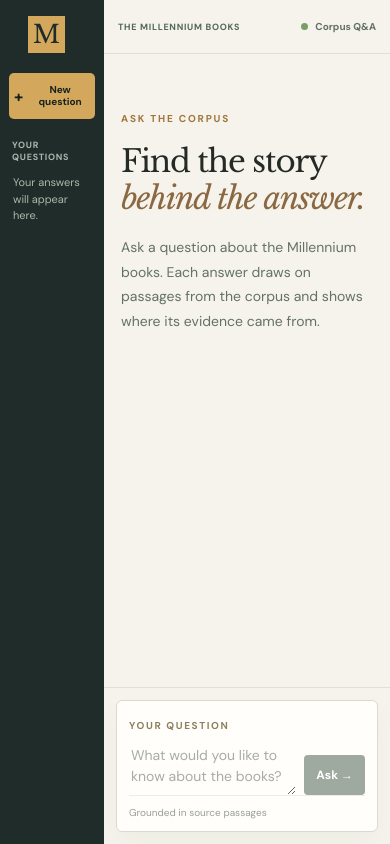
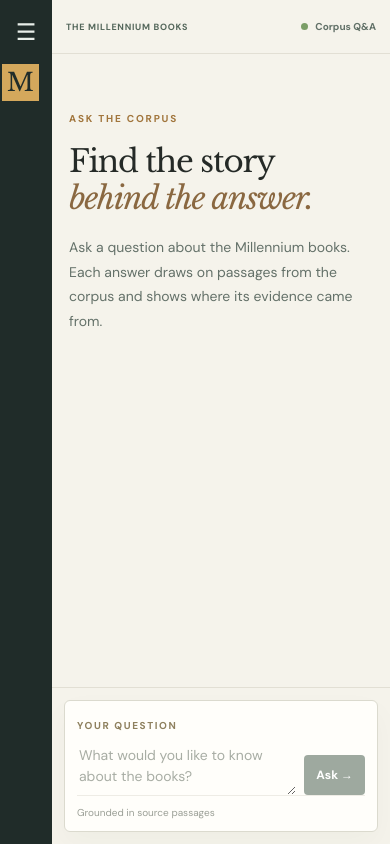
Before and after one commit to kubilaycaglayan/advanced-rag-with-langfuse, a Vue app in the folder frontend/: page / in a window 390 px wide. Built offline with nearby package versions, Linux system fonts and the light colour scheme.

Commit message:
Make mobile question gutter collapsible

```diff
--- a/frontend/src/App.vue
+++ b/frontend/src/App.vue
@@ -1,5 +1,5 @@
 <script setup lang="ts">
-import { computed, nextTick, onBeforeUnmount, ref, watch } from 'vue'
+import { computed, nextTick, onBeforeUnmount, onMounted, ref, watch } from 'vue'
 import { clearHistory, readHistory, writeHistory, type AnswerRecord } from './history'
 
 interface TraceObservation {
@@ -22,6 +22,8 @@ const traceError = ref('')
 const traceObservations = ref<TraceObservation[]>([])
 const traceCloseButton = ref<HTMLButtonElement | null>(null)
 const contentElement = ref<HTMLElement | null>(null)
+const sidebarOpen = ref(false)
+const sidebarToggle = ref<HTMLButtonElement | null>(null)
 const question = ref('')
 const pending = ref(false)
 const feedbackPending = ref(false)
@@ -132,23 +134,41 @@ async function closeTrace(): Promise<void> {
   document.querySelector<HTMLButtonElement>('.trace-button')?.focus()
 }
 
-onBeforeUnmount(() => { if (timer) clearInterval(timer) })
+async function closeSidebar(): Promise<void> {
+  sidebarOpen.value = false
+  await nextTick()
+  sidebarToggle.value?.focus()
+}
+
+function onWindowKeydown(event: KeyboardEvent): void {
+  if (event.key === 'Escape' && sidebarOpen.value) void closeSidebar()
+}
+
+onMounted(() => window.addEventListener('keydown', onWindowKeydown))
+onBeforeUnmount(() => {
+  if (timer) clearInterval(timer)
+  window.removeEventListener('keydown', onWindowKeydown)
+})
 </script>
 
 <template>
   <div class="shell">
-    <aside class="sidebar" aria-label="Question history">
-      <div class="brand"><span class="brand-mark">M</span><div><strong>MILLENNIUM</strong><small>CORPUS EXPLORER</small></div></div>
-      <button class="new-question" type="button" aria-label="New question" @click="selectedId = null; question = ''; error = ''"><span aria-hidden="true">+</span><span class="new-question-label">New question</span></button>
-      <div class="sidebar-scroll">
+    <aside class="sidebar" :class="{ 'sidebar--open': sidebarOpen }" aria-label="Question history">
+      <div class="sidebar-head">
+        <button ref="sidebarToggle" class="sidebar-toggle" type="button" :aria-label="sidebarOpen ? 'Collapse question history' : 'Expand question history'" :aria-expanded="sidebarOpen" aria-controls="question-history-list" @click="sidebarOpen = !sidebarOpen"><span aria-hidden="true">{{ sidebarOpen ? '×' : '☰' }}</span></button>
+        <div class="brand"><span class="brand-mark">M</span><div><strong>MILLENNIUM</strong><small>CORPUS EXPLORER</small></div></div>
+      </div>
+      <button class="new-question" type="button" aria-label="New question" @click="selectedId = null; question = ''; error = ''; sidebarOpen = false"><span aria-hidden="true">+</span><span class="new-question-label">New question</span></button>
+      <div id="question-history-list" class="sidebar-scroll">
         <div class="history-heading"><span>YOUR QUESTIONS</span><button v-if="history.length" type="button" @click="removeHistory">Clear</button></div>
         <p v-if="!history.length" class="empty-history">Your answers will appear here.</p>
-        <button v-for="item in history" :key="item.id" class="history-item" :class="{ active: selectedId === item.id }" type="button" :title="item.question" @click="selectedId = item.id; error = ''">
+        <button v-for="item in history" :key="item.id" class="history-item" :class="{ active: selectedId === item.id }" type="button" :title="item.question" @click="selectedId = item.id; error = ''; sidebarOpen = false">
           <span>{{ item.question }}</span><small>{{ formatDate(item.askedAt) }}</small>
         </button>
       </div>
       <div class="sidebar-foot">Answers are saved in this browser.</div>
     </aside>
+    <button v-if="sidebarOpen" class="sidebar-scrim" type="button" aria-label="Close question history" @click="closeSidebar"></button>
 
     <main class="main">
       <header class="topbar"><span>THE MILLENNIUM BOOKS</span><span class="status"><i></i> Corpus Q&amp;A</span></header>
--- a/frontend/src/style.css
+++ b/frontend/src/style.css
@@ -6,21 +6,39 @@ html,body,#app{height:100%;margin:0}
 button,textarea{font:inherit}
 button{cursor:pointer}
 .shell{display:flex;width:100%;height:100vh;height:100dvh;overflow:hidden}
-.sidebar{width:104px;flex:none;min-height:0;background:#202c29;color:#e8eee9;padding:16px 9px;display:flex;flex-direction:column;overflow:hidden}
-.brand{display:flex;justify-content:center;align-items:center;gap:11px;padding:0 0 20px}
+.sidebar{width:52px;flex:none;min-height:0;background:#202c29;color:#e8eee9;padding:12px 6px;display:flex;flex-direction:column;overflow:hidden}
+.sidebar--open{width:278px;margin-right:-226px;position:relative;z-index:11;box-shadow:12px 0 30px #101b1740;padding:12px 14px}
+.sidebar-head{display:flex;flex-direction:column;align-items:center;gap:12px}
+.sidebar-toggle{display:grid;place-items:center;width:40px;height:40px;flex:none;border:0;border-radius:4px;background:transparent;color:#e8eee9;font-size:23px;line-height:1}
+.sidebar-toggle:hover,.sidebar-toggle:focus-visible{background:#354740}
+.sidebar--open .sidebar-head{flex-direction:row;align-items:center;justify-content:flex-start;gap:8px;margin-bottom:18px}
+.sidebar--open .brand{padding:0}
+.sidebar--open .brand strong,.sidebar--open .brand small{display:block}
+.sidebar--open .brand strong{font-size:11px;letter-spacing:.13em}
+.sidebar--open .brand small{font-size:8px;letter-spacing:.1em;color:#b7c4bc;margin-top:4px}
+.sidebar:not(.sidebar--open) .new-question,.sidebar:not(.sidebar--open) .sidebar-scroll,.sidebar:not(.sidebar--open) .sidebar-foot{display:none}
+.sidebar-scrim{position:fixed;inset:0;z-index:10;border:0;background:#14231b99;cursor:default}
+.brand{display:flex;justify-content:center;align-items:center;gap:11px;padding:0}
 .brand-mark{font-family:'Libre Baskerville',serif;display:grid;place-items:center;background:#d4a85c;color:#202c29;width:37px;height:37px;flex:none;font-size:25px}
 .brand strong,.brand small{display:none}
 .new-question{display:flex;align-items:center;justify-content:center;gap:7px;background:#d4a85c;border:0;color:#17211d;padding:11px 5px;border-radius:5px;font-weight:700}
 .new-question:hover{background:#e2bb76}
 .new-question-label{font-size:10px;line-height:1.2}
+.sidebar--open .new-question{justify-content:flex-start;padding:12px 15px}
+.sidebar--open .new-question-label{font-size:13px}
 .sidebar-scroll{min-height:0;flex:1;overflow-y:auto;overscroll-behavior:contain;margin-top:20px;scrollbar-width:thin}
+.sidebar--open .sidebar-scroll{margin-top:22px}
 .history-heading{display:flex;flex-direction:column;align-items:flex-start;gap:6px;margin:0 3px 9px;color:#a8b8af;font-size:9px;font-weight:700;letter-spacing:.08em}
 .history-heading button{background:none;color:#b7c4bc;border:0;padding:0;font-size:11px;letter-spacing:0}
 .history-heading button:hover{color:#fff}
+.sidebar--open .history-heading{flex-direction:row;justify-content:space-between;align-items:center;margin:0 8px 12px;font-size:10px;letter-spacing:.14em}
 .history-item{width:100%;border:0;border-radius:4px;background:transparent;color:#e6ebe7;padding:10px 7px;text-align:left;margin:2px 0}
 .history-item:hover,.history-item.active{background:#354740}
 .history-item span{display:-webkit-box;-webkit-line-clamp:3;-webkit-box-orient:vertical;overflow:hidden;overflow-wrap:anywhere;font-size:11px;line-height:1.35}
 .history-item small{color:#abb9b0;font-size:9px;display:block;margin-top:5px;line-height:1.3}
+.sidebar--open .history-item{padding:12px}
+.sidebar--open .history-item span{font-size:13px;-webkit-line-clamp:2}
+.sidebar--open .history-item small{font-size:10px}
 .empty-history,.sidebar-foot{color:#a9b8ad;font-size:11px;line-height:1.5;padding:0 4px;overflow-wrap:anywhere}
 .sidebar-foot{display:none}
 .main{min-width:0;min-height:0;flex:1;display:flex;flex-direction:column}
@@ -72,14 +90,24 @@ button{cursor:pointer}
 .form-foot span:last-child{display:none}
 .error{background:#fff3ed;border:1px solid #e3bba9;color:#8e3e2d;border-radius:4px;padding:12px 15px;font-size:12px}
 @media(min-width:751px){
-  .sidebar{width:278px;padding:28px 19px}
+  .sidebar,.sidebar--open{width:278px;margin-right:0;position:static;z-index:auto;box-shadow:none;padding:28px 19px}
+  .sidebar-head,.sidebar--open .sidebar-head{display:block;margin:0}
+  .sidebar-toggle,.sidebar-scrim{display:none}
+  .sidebar:not(.sidebar--open) .new-question{display:flex}
+  .sidebar:not(.sidebar--open) .sidebar-scroll{display:block}
+  .sidebar:not(.sidebar--open) .sidebar-foot{display:block}
   .brand{justify-content:flex-start;padding:2px 8px 40px}
+  .sidebar--open .brand{padding:2px 8px 40px}
   .brand strong,.brand small{display:block}
   .brand strong{font-size:12px;letter-spacing:.18em}
   .brand small{font-size:9px;letter-spacing:.15em;color:#b7c4bc;margin-top:4px}
+  .sidebar--open .brand strong{font-size:12px;letter-spacing:.18em}
+  .sidebar--open .brand small{font-size:9px;letter-spacing:.15em}
   .new-question{justify-content:flex-start;padding:13px 15px}
   .new-question-label{font-size:13px}
+  .sidebar--open .new-question{padding:13px 15px}
   .sidebar-scroll{margin-top:38px}
+  .sidebar--open .sidebar-scroll{margin-top:38px}
   .history-heading{flex-direction:row;justify-content:space-between;align-items:center;margin:0 8px 12px;font-size:10px;letter-spacing:.14em}
   .history-item{padding:12px}
   .history-item span{display:block;white-space:nowrap;text-overflow:ellipsis;font-size:13px}
```
